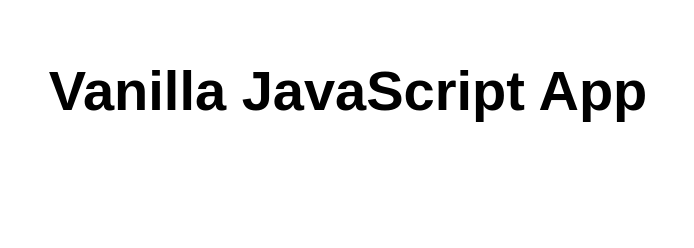
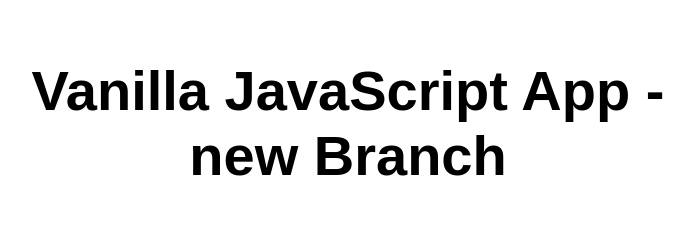
Before and after one commit to HasanDibas1/my-first-static-web-app-Hasan, a website: page src/index.html in a window 1280 px wide. Shown: the whole page, without its empty margins (292-986 px from the left). Drawn offline with Linux system fonts and the light colour scheme.

Commit message:
Update title and heading for new branch

```diff
--- a/src/index.html
+++ b/src/index.html
@@ -5,12 +5,12 @@
   <meta charset="UTF-8">
   <meta name="viewport" content="width=device-width, initial-scale=1.0">
   <link rel="stylesheet" href="styles.css">
-  <title>Vanilla JavaScript App</title>
+  <title>Vanilla JavaScript App - new Branch</title>
 </head>
 
 <body>
   <main>
-    <h1>Vanilla JavaScript App</h1>
+    <h1>Vanilla JavaScript App - new Branch</h1>
   </main>
 </body>
 
```
